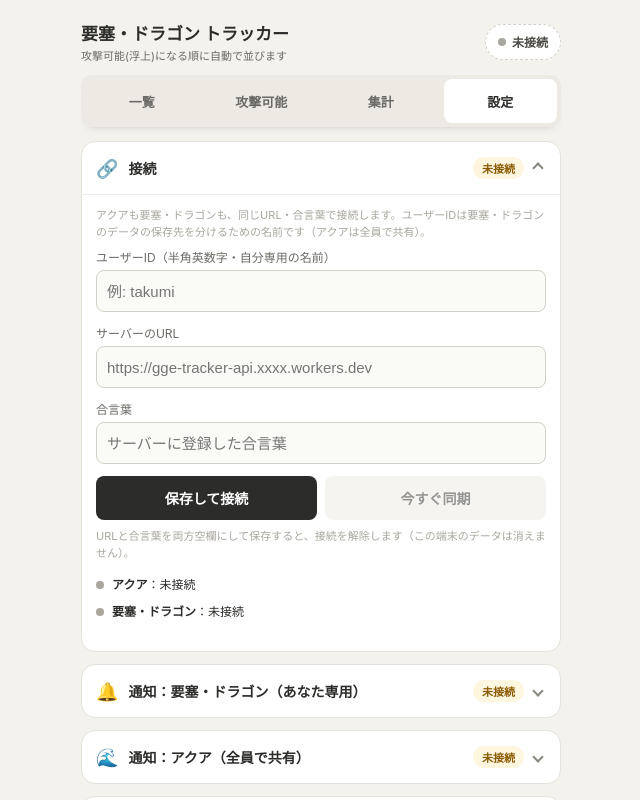
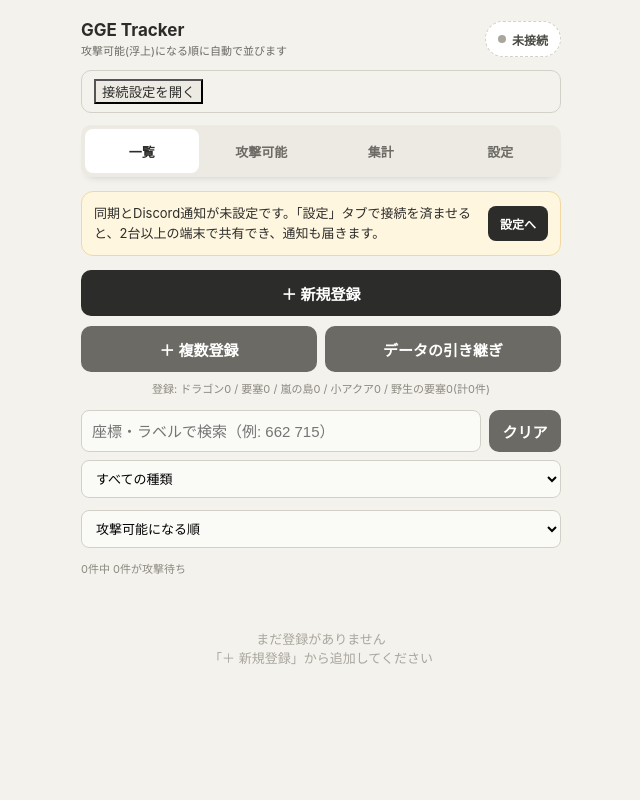
Before and after one commit to takumi307/ggetest, a Vue app: page / in a window 1280 px wide. Both pictures are taken after a click on the button "未接続". Shown: the top 800 px of the page, without its empty margins (319-959 px from the left). Built offline with nearby package versions, Linux system fonts and the light colour scheme.

Commit message:
Show quiet and persistent tracker sync status

```diff
--- a/src/App.vue
+++ b/src/App.vue
@@ -1,8 +1,9 @@
 <script setup>
-import { computed, onMounted, onBeforeUnmount } from 'vue'
+import { computed, ref, onMounted, onBeforeUnmount } from 'vue'
 import { useTrackerStore } from '@/stores/trackerStore'
 import { useSyncStore } from '@/stores/syncStore'
 import { useUiStore } from '@/stores/uiStore'
+import { CHANNEL_IDS, SYNC_CHANNELS } from '@/utils/constants'
 import AppModal from '@/components/AppModal.vue'
 import MainTab from '@/components/MainTab.vue'
 import ReadyTab from '@/components/ReadyTab.vue'
@@ -21,17 +22,19 @@ const tabs = [
 ]
 
 const chip = computed(() => sync.summary())
-function onChip() {
-  if (chip.value.state === 'unset') ui.goTab('settings')
-  else sync.syncAll()
-}
+const syncDetailsOpen = ref(false)
+const configuredChannels = computed(() => CHANNEL_IDS.filter(sync.isConfigured))
 
 let tickTimer = null
 let syncTimer = null
 
 /* 画面が見えるようになったら同期の時間を確認し、見えなくなるとき（別アプリへ切り替え・閉じる）は未送信の変更を1回送る */
+function checkSync() {
+  sync.updateNetworkStatus()
+  sync.autoSyncIfNeeded()
+}
 function onVisibility() {
-  if (document.visibilityState === 'visible') sync.autoSyncIfNeeded()
+  if (document.visibilityState === 'visible') checkSync()
   else sync.flushOnLeave()
 }
 function onPageHide() {
@@ -40,34 +43,55 @@ function onPageHide() {
 
 onMounted(() => {
   tickTimer = setInterval(tracker.tick, 1000) // 残り時間の表示更新
-  syncTimer = setInterval(sync.autoSyncIfNeeded, 30000) // 同期の時間になったか30秒ごとに確認
+  syncTimer = setInterval(sync.autoSyncIfNeeded, 5000) // 同期の期限を確認するだけ。通信は期限に達したときに行う
+  window.addEventListener('online', sync.updateNetworkStatus)
+  window.addEventListener('offline', sync.updateNetworkStatus)
   document.addEventListener('visibilitychange', onVisibility)
   window.addEventListener('pagehide', onPageHide)
-  sync.autoSyncIfNeeded()
+  window.addEventListener('pageshow', checkSync)
+  window.addEventListener('focus', checkSync)
+  checkSync()
   sync.loadAllNotify() // 通知設定（サーバー保存）を読み込む
 })
 onBeforeUnmount(() => {
   clearInterval(tickTimer)
   clearInterval(syncTimer)
+  window.removeEventListener('online', sync.updateNetworkStatus)
+  window.removeEventListener('offline', sync.updateNetworkStatus)
   document.removeEventListener('visibilitychange', onVisibility)
   window.removeEventListener('pagehide', onPageHide)
+  window.removeEventListener('pageshow', checkSync)
+  window.removeEventListener('focus', checkSync)
 })
 </script>
 
 <template>
   <AppModal />
-  <div class="toast" :class="{ show: ui.toast.show }">{{ ui.toast.message }}</div>
+  <div class="toast" :class="{ show: ui.toast.show }" role="status">{{ ui.toast.show ? ui.toast.message : '' }}</div>
 
   <div class="wrap">
     <header class="appHead">
       <div>
-        <h1>要塞・ドラゴン トラッカー</h1>
+        <h1>GGE Tracker</h1>
         <p class="sub">攻撃可能(浮上)になる順に自動で並びます</p>
       </div>
-      <button class="syncChip" :class="chip.state" type="button" @click="onChip">
-        <span class="dot"></span>{{ chip.text }}
+      <button
+        class="syncChip" :class="chip.state" type="button"
+        :aria-expanded="syncDetailsOpen" aria-controls="sync-details" @click="syncDetailsOpen = !syncDetailsOpen"
+      >
+        <span class="dot" aria-hidden="true"></span>
+        <span>
+          <span role="status">{{ chip.text }}</span>
+          <small v-if="chip.lastSync">最終同期 {{ chip.lastSync }}</small>
+        </span>
       </button>
     </header>
+    <div v-show="syncDetailsOpen" id="sync-details" class="syncDetails">
+      <p v-for="id in configuredChannels" :key="id">{{ SYNC_CHANNELS[id].name }}：{{ sync.statusText(id) }}</p>
+      <button v-if="configuredChannels.length" class="btnGhost" type="button" :disabled="!sync.canSyncNow()" @click="sync.syncAll()">今すぐ同期</button>
+      <button v-else class="btnGhost" type="button" @click="ui.goTab('settings')">接続設定を開く</button>
+    </div>
+    <div class="syncNotice" role="status">{{ sync.updateNotice }}</div>
 
     <nav class="tabs">
       <button
--- a/src/assets/main.css
+++ b/src/assets/main.css
@@ -141,12 +141,17 @@ body { padding-top: max(16px, env(safe-area-inset-top)); }
 .appHead .sub { text-align: left; margin: 2px 0 0; font-size: 11px; }
 
 .syncChip { display: inline-flex; align-items: center; gap: 6px; border: 1px solid #d3d1c7; background: #fff; color: #4a4943; border-radius: 999px; padding: 7px 12px; font-size: 12px; font-weight: 600; cursor: pointer; white-space: nowrap; min-height: 36px; }
-.syncChip .dot { width: 8px; height: 8px; border-radius: 50%; background: #a8a69d; }
+.syncChip small { display: block; font-size: 11px; font-weight: normal; }
+.syncChip .dot { flex: none; width: 8px; height: 8px; border-radius: 50%; background: #a8a69d; }
 .syncChip.ok .dot { background: #2f8a57; }
 .syncChip.syncing .dot { background: #2e9bbf; animation: chipPulse 1s infinite; }
 .syncChip.error { border-color: #e6b3ab; color: #b5442e; }
 .syncChip.error .dot { background: #c0392b; }
 .syncChip.unset { border-style: dashed; }
+.syncChip.offline { background: #efede5; }
+.syncDetails { margin: 0 0 12px; padding: 8px 12px; border: 1px solid #d3d1c7; border-radius: 10px; overflow-wrap: anywhere; }
+.syncDetails p { margin: 0 0 6px; font-size: 12px; }
+.syncNotice:not(:empty) { margin: 0 0 12px; padding: 8px 12px; border-radius: 8px; background: #e4f3e9; color: #205b3d; font-size: 13px; }
 @keyframes chipPulse { 50% { opacity: 0.3; } }
 
 .tabs { position: sticky; top: env(safe-area-inset-top, 0px); z-index: 20; box-shadow: 0 6px 10px -8px rgba(0, 0, 0, 0.25); }
--- a/src/components/ConnectionSettings.vue
+++ b/src/components/ConnectionSettings.vue
@@ -55,8 +55,8 @@ function stateOf(id) {
     </div>
 
     <div class="btnRow">
-      <button class="btnPrimary" type="button" :disabled="busy" @click="save">{{ busy ? '接続中…' : '保存して接続' }}</button>
-      <button class="btnGhost" type="button" :disabled="!sync.anyConfigured()" @click="sync.syncAll()">今すぐ同期</button>
+      <button class="btnPrimary" type="button" :disabled="busy || CHANNEL_IDS.some((id) => sync.runtime[id].syncing)" @click="save">{{ busy ? '接続中…' : '保存して接続' }}</button>
+      <button class="btnGhost" type="button" :disabled="!sync.canSyncNow()" @click="sync.syncAll()">今すぐ同期</button>
     </div>
     <p class="miniLabel" style="margin-top:8px;">URLと合言葉を両方空欄にして保存すると、接続を解除します（この端末のデータは消えません）。</p>
 
--- a/src/stores/syncStore.js
+++ b/src/stores/syncStore.js
@@ -48,10 +48,20 @@ export const useSyncStore = defineStore('sync', () => {
 
   /* ================= state ================= */
   const channels = reactive({ aqua: makeChannel('aqua'), fort: makeChannel('fort') })
-  const runtime = reactive({
-    aqua: { syncing: false, lastTryAt: 0, failStreak: 0, lastError: '' },
-    fort: { syncing: false, lastTryAt: 0, failStreak: 0, lastError: '' }
-  })
+  const online = ref(navigator.onLine !== false)
+  const runtime = reactive(Object.fromEntries(CHANNEL_IDS.map((id) => [id, {
+    syncing: false, saving: false, manual: false, lastTryAt: 0, lastError: '',
+    reconnectPending: !online.value
+  }])))
+  const updateNotice = ref('')
+  let updateTimer
+  const RECONNECT_RETRY_MS = 30000
+
+  function showRemoteUpdate() {
+    updateNotice.value = '最新データに更新しました'
+    clearTimeout(updateTimer)
+    updateTimer = setTimeout(() => { updateNotice.value = '' }, 3000)
+  }
   const syncLog = ref(asArray(loadJson(SYNC_LOG_KEY, [])))
   const notify = reactive({ aqua: makeNotifyState('aqua'), fort: makeNotifyState('fort') })
 
@@ -169,12 +179,15 @@ export const useSyncStore = defineStore('sync', () => {
       if (remoteWins(l, r)) {
         const fromAt = Number(l.eventAt)
         const newAt = Number(r.eventAt)
-        changes.push({ kind: 'update', type: r.type, x: Number(r.x), y: Number(r.y), from: fromAt, to: newAt })
+        const newLabel = r.label == null ? l.label : String(r.label)
+        if (newAt !== fromAt || (newLabel || '') !== (l.label || '')) {
+          changes.push({ kind: 'update', type: r.type, x: Number(r.x), y: Number(r.y), from: fromAt, to: newAt })
+          changed++
+        }
         if (newAt !== fromAt) l.resultLogged = false // 新しい周期。攻撃結果の記録は再び可能にする
         l.eventAt = newAt
         l.updatedAt = ru
-        if (r.label != null) l.label = String(r.label)
-        changed++
+        l.label = newLabel
       }
     })
     return changed
@@ -245,7 +258,7 @@ export const useSyncStore = defineStore('sync', () => {
   }
 
   /* ================= 同期本体 =================
-   * mode: 'manual'（手動・結果をメッセージ表示）／'auto'（自動）／'silent'（呼び出し側がまとめて表示）
+   * mode: 'manual'（手動）／'auto'（自動）
    * 戻り値: { ok, changed, error } */
   async function syncNow(id, mode = 'manual') {
     const auto = mode === 'auto'
@@ -257,8 +270,11 @@ export const useSyncStore = defineStore('sync', () => {
       if (mode === 'manual') ui.showAlert('先に「設定」タブで接続（URL・合言葉・ユーザーID）を保存してください')
       return { ok: false, changed: 0, error: '未接続' }
     }
+    if (!online.value) return { ok: false, changed: 0, error: 'オフライン' }
     if (rt.syncing) return { ok: false, changed: 0, error: '同期中です' }
     rt.syncing = true
+    rt.manual = !auto
+    rt.reconnectPending = false
     rt.lastTryAt = Date.now()
     try {
       const now = Date.now()
@@ -286,9 +302,12 @@ export const useSyncStore = defineStore('sync', () => {
         payload.historySince = Number(ch.settings.histCursor) || 0
       }
 
+      const lastBuiltAt = Number(ch.settings.lastBuiltAt) || Number(ch.settings.lastSyncAt) || 0
+      rt.saving = items.some((item) => item.updatedAt > lastBuiltAt) || !!payload.history?.length
       const data = await client(id).sync(payload)
+      if (!Array.isArray(data.items)) throw new Error('同期データの形式が正しくありません')
       const changes = []
-      const changed = applyRemoteItems(id, Array.isArray(data.items) ? data.items : [], changes)
+      const changed = applyRemoteItems(id, data.items, changes)
       let rubyAdd = 0, rubyDel = 0
       if (id === 'fort') {
         if (Array.isArray(data.history)) {
@@ -311,37 +330,26 @@ export const useSyncStore = defineStore('sync', () => {
       ch.settings.lastSyncDate = getLocalDateKey(Date.now())
       ch.settings.lastSyncAt = Date.now()
       ch.settings.lastBuiltAt = now // この時刻より後に変わった分が「未送信」
-      rt.failStreak = 0
       rt.lastError = ''
-      if (mode === 'manual') ui.showToast('🔄 ' + def.name + 'を同期しました（相手の更新 ' + total + '件を反映）')
-      else if (auto && !def.intervalMs) ui.showToast('🔄 本日の' + def.name + 'データを同期しました' + (total ? '（相手の更新 ' + total + '件）' : ''))
-      else if (auto && total) ui.showToast('🔄 ' + def.name + '：他の端末の更新 ' + total + '件を反映しました')
+      if (total && online.value) showRemoteUpdate()
       return { ok: true, changed: total, error: '' }
     } catch (err) {
       const emsg = err && err.message ? err.message : String(err)
       rt.lastError = emsg
-      if (auto) {
-        if (rt.failStreak === 0) ui.showToast(def.name + 'の自動同期に失敗しました')
-        rt.failStreak++
-      } else if (mode === 'manual') {
-        ui.showAlert('同期できませんでした。\n' + emsg)
-      }
       return { ok: false, changed: 0, error: emsg }
     } finally {
       rt.syncing = false
+      rt.saving = false
+      rt.manual = false
     }
   }
 
-  /* アクア＋要塞・ドラゴンをまとめて同期して、結果を1回だけ表示 */
+  const canSyncNow = () => online.value && anyConfigured() && !CHANNEL_IDS.some((id) => runtime[id].syncing)
+
   async function syncAll() {
-    const ids = CHANNEL_IDS.filter(isConfigured)
-    if (!ids.length) { ui.showAlert('先に「設定」タブで接続（URL・合言葉・ユーザーID）を保存してください'); return false }
-    const results = await Promise.all(ids.map((id) => syncNow(id, 'silent')))
-    const fail = results.find((r) => !r.ok)
-    if (fail) { ui.showAlert('同期できませんでした。\n' + fail.error); return false }
-    const total = results.reduce((s, r) => s + r.changed, 0)
-    ui.showToast('🔄 同期しました（相手の更新 ' + total + '件を反映）')
-    return true
+    if (!canSyncNow()) return false
+    const results = await Promise.all(CHANNEL_IDS.filter(isConfigured).map((id) => syncNow(id)))
+    return results.every((r) => r.ok)
   }
 
   /* 確認ダイアログが開いている間だけ、自動同期を見送る */
@@ -353,17 +361,29 @@ export const useSyncStore = defineStore('sync', () => {
     const rt = runtime[id]
     const s = channels[id].settings
     const now = Date.now()
-    if (rt.lastTryAt && now - rt.lastTryAt < SYNC_RETRY_MS) return false
-    if (def.intervalMs) return now - (Number(s.lastSyncAt) || 0) >= def.intervalMs - 5000
+    const retryDelay = rt.reconnectPending ? RECONNECT_RETRY_MS : SYNC_RETRY_MS
+    if (rt.lastTryAt && now - rt.lastTryAt < retryDelay) return false
+    if (rt.reconnectPending) return true
+    if (def.intervalMs) return now - (Number(s.lastSyncAt) || 0) >= def.intervalMs
     return s.lastSyncDate !== getLocalDateKey(now)
   }
   function autoSyncIfNeeded() {
-    if (document.visibilityState !== 'visible') return
+    if (!online.value || document.visibilityState !== 'visible' || userBusy()) return
     CHANNEL_IDS.forEach((id) => {
-      if (!isConfigured(id) || runtime[id].syncing || !syncDue(id)) return
-      if (userBusy()) return
-      syncNow(id, 'auto')
+      if (isConfigured(id) && !runtime[id].syncing && syncDue(id)) syncNow(id, 'auto')
     })
+  }
+
+  function updateNetworkStatus() {
+    const connected = navigator.onLine !== false
+    if (connected === online.value) return
+    online.value = connected
+    if (connected) autoSyncIfNeeded()
+    else {
+      CHANNEL_IDS.forEach((id) => { runtime[id].reconnectPending = true })
+      clearTimeout(updateTimer)
+      updateNotice.value = ''
+    }
   }
 
   /* ================= アプリを離れるときの送信 =================
@@ -404,7 +424,7 @@ export const useSyncStore = defineStore('sync', () => {
   let lastLeaveAt = 0
   function flushOnLeave() {
     const now = Date.now()
-    if (now - lastLeaveAt < 2000) return // hidden と pagehide が続けて来たときの二重送信を防ぐ
+    if (!online.value || now - lastLeaveAt < 2000) return // hidden と pagehide が続けて来たときの二重送信を防ぐ
     lastLeaveAt = now
     CHANNEL_IDS.forEach((id) => {
       if (!isConfigured(id) || runtime[id].syncing) return // 同期中なら、その同期に任せる
@@ -415,6 +435,7 @@ export const useSyncStore = defineStore('sync', () => {
 
   /* ================= 接続設定（アクア・要塞で共通のURL・合言葉・ユーザーID） ================= */
   async function saveConnection({ url, token, userId }) {
+    if (CHANNEL_IDS.some((id) => runtime[id].syncing)) return false
     url = String(url || '').trim().replace(/\/+$/, '')
     token = String(token || '').trim()
     userId = String(userId || '').trim()
@@ -516,7 +537,8 @@ export const useSyncStore = defineStore('sync', () => {
     const def = SYNC_CHANNELS[id]
     const rt = runtime[id]
     if (!isConfigured(id)) return '未接続'
-    if (rt.lastError) return '失敗：' + rt.lastError
+    if (!online.value) return 'オフライン'
+    if (rt.lastError) return '同期できませんでした（' + rt.lastError + '）'
     const auto = def.intervalMs ? '5分おきに自動同期' : '日付が変わって最初に開いた時に自動同期'
     const last = ch.settings.lastSyncAt ? '最終同期 ' + formatClock(ch.settings.lastSyncAt) : 'まだ同期していません'
     const extra = id === 'fort' && ch.settings.histUnsupported ? '（ルビー記録はサーバー未対応）' : ''
@@ -526,18 +548,22 @@ export const useSyncStore = defineStore('sync', () => {
   /* ヘッダーの同期チップ用 */
   function summary() {
     const ids = CHANNEL_IDS.filter(isConfigured)
-    if (!ids.length) return { state: 'unset', text: '未接続' }
-    if (ids.some((id) => runtime[id].syncing)) return { state: 'syncing', text: '同期中…' }
-    if (ids.some((id) => runtime[id].lastError)) return { state: 'error', text: '同期エラー' }
-    const last = Math.max.apply(null, ids.map((id) => Number(channels[id].settings.lastSyncAt) || 0))
-    return last ? { state: 'ok', text: formatClock(last) + ' 同期' } : { state: 'idle', text: '未同期' }
+    const last = Math.min(...ids.map((id) => Number(channels[id].settings.lastSyncAt) || 0))
+    const lastSync = ids.length && last ? formatClock(last).slice(-5) : ''
+    const status = (state, text) => ({ state, text, lastSync })
+    if (!online.value) return status('offline', 'オフライン')
+    if (!ids.length) return status('unset', '未接続')
+    if (ids.some((id) => runtime[id].lastError)) return status('error', '同期できませんでした')
+    if (ids.some((id) => runtime[id].saving)) return status('syncing', '保存中...')
+    if (ids.some((id) => runtime[id].manual || (!lastSync && runtime[id].syncing))) return status('syncing', '同期中…')
+    return lastSync ? status('ok', '同期済み') : status('idle', '未同期')
   }
 
   return {
-    channels, runtime, syncLog, notify,
-    chanIdOfType, isConfigured, anyConfigured, statusText, summary,
+    channels, runtime, syncLog, notify, updateNotice,
+    chanIdOfType, isConfigured, anyConfigured, canSyncNow, statusText, summary,
     touchSync, addTombstone, addHistTomb, clearSyncLog,
-    syncNow, syncAll, autoSyncIfNeeded, scheduleSync, flushOnLeave, saveConnection,
+    syncNow, syncAll, autoSyncIfNeeded, updateNetworkStatus, scheduleSync, flushOnLeave, saveConnection,
     loadNotify, loadAllNotify, saveNotify, testNotify
   }
 })
--- a/src/stores/trackerStore.js
+++ b/src/stores/trackerStore.js
@@ -329,6 +329,7 @@ export const useTrackerStore = defineStore('tracker', () => {
     const sync = useSyncStore()
     entries.value.filter((e) => e.id === id).forEach((e) => sync.addTombstone(e))
     entries.value = entries.value.filter((e) => e.id !== id)
+    ui.showToast('登録を削除しました')
   }
 
   async function clearAquaCoordinates() {
--- a/src/stores/uiStore.js
+++ b/src/stores/uiStore.js
@@ -15,7 +15,7 @@ export const useUiStore = defineStore('ui', () => {
     toast.message = message
     toast.show = true
     clearTimeout(toastTimer)
-    toastTimer = setTimeout(() => { toast.show = false }, 1800)
+    toastTimer = setTimeout(() => { toast.show = false }, 2000)
   }
 
   const modal = reactive({ show: false, message: '', withCancel: false })
```
